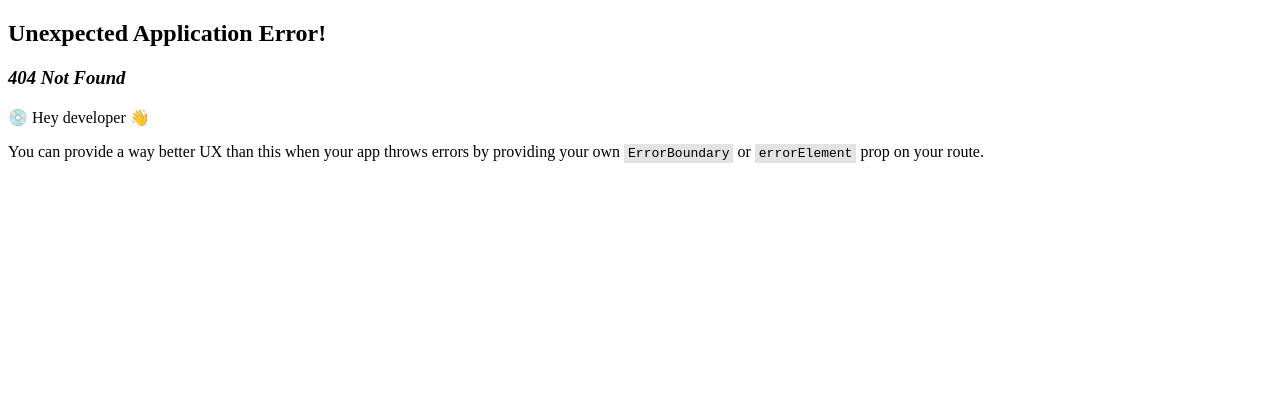
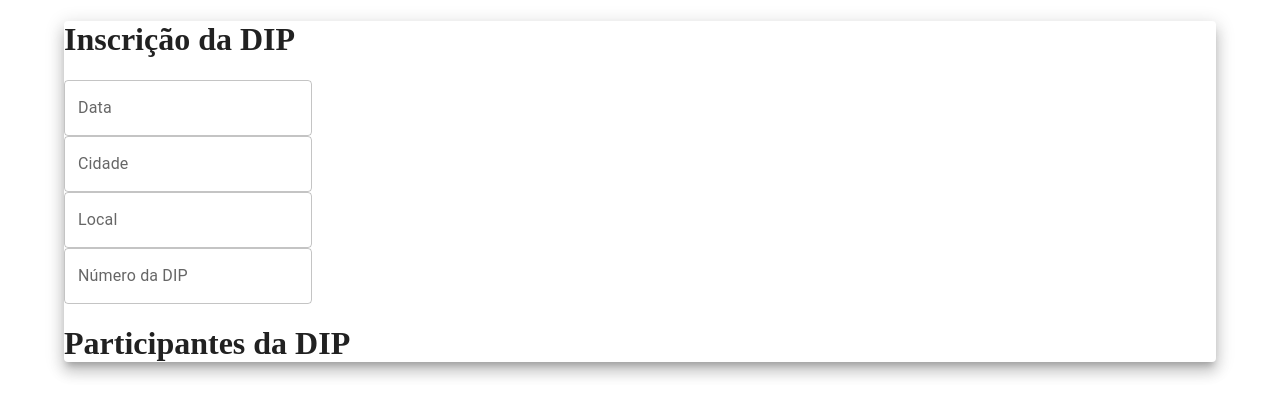
Before and after one commit to rafaelflorespereira/ectolab-requests, a React (Create React App) app: page /dip in a window 1280 px wide. Before the commit this address had no page. Shown: the top 416 px of the page. Built offline with nearby package versions, Linux system fonts and the light colour scheme.

Commit message:
wip:add(feature) dip form

```diff
--- /dev/null
+++ b/src/components/Participant.tsx
@@ -0,0 +1,18 @@
+import React from 'react'
+import { FormControl, TextField } from '@mui/material';
+
+const Participant = () => {
+  return (
+    <>
+      <FormControl>
+        <h1>Participante</h1>
+        <TextField label="Nome" variant="outlined" />
+        <TextField label="E-mail" variant='outlined' />
+        <TextField label="Função" variant='outlined' />
+        <TextField label="Número da DIP" variant='outlined' type={"number"} />
+      </FormControl>
+    </>
+  )
+}
+
+export default Participant
--- a/src/pages/Home.tsx
+++ b/src/pages/Home.tsx
@@ -4,9 +4,8 @@ import { Button } from '@mui/material';
 const Home = () => {
   return (
     <>
-      <h1>Home</h1>
-      <Button variant="outlined" href={"form-for-myself"}>Para mim</Button>
-      <Button variant="outlined" href={"form-for-others"}>Para terceiros</Button>
+      <h1>Sistema de Cadastro da DIP</h1>
+      <Button variant="outlined" href={"dip"}>Cadastrar DIP</Button>
     </>
   )
 }
--- /dev/null
+++ b/src/pages/forms/DIP.tsx
@@ -0,0 +1,32 @@
+import React, { useState } from 'react'
+import { FormControl, TextField, Paper, Container } from '@mui/material';
+import Participant from "../../components/Participant"
+
+type Participant = {
+  name: string,
+  email: string,
+}
+
+const DIP = () => {
+  const [dipParticipants, setDipParticipants] = useState<Participant[]>()
+
+  return (
+    <Container>
+      <Paper elevation={10}>
+        <h1>Inscrição da DIP</h1>
+        <FormControl>
+          <TextField label="Data" variant="outlined" />
+          <TextField label="Cidade" variant='outlined' />
+          <TextField label="Local" variant='outlined' />
+          <TextField label="Número da DIP" variant='outlined' type={"number"} />
+        </FormControl>
+        <h1>Participantes da DIP</h1>
+        {dipParticipants?.map(participant => {
+          return <Participant />
+        })}
+      </Paper>
+    </Container>
+  )
+}
+
+export default DIP
--- a/src/pages/forms/SelfForm.tsx
+++ /dev/null
@@ -1,23 +0,0 @@
-import React from 'react'
-
-const SelfForm = () => {
-    return (
-        <>
-            <h1>Formulário Para Mim</h1>
-            <p>Nome Completo</p>
-            <p>Idade</p>
-            <p>Sexo</p>
-            <p>Endereço</p>
-            <p>Cidade</p>
-            <p>Estado</p>
-            <p>País</p>
-            <p>Email</p>
-            <p>Nível de dor</p>
-            <p>Motivo</p>
-            <p>Termo de Consentimento</p>
-            <p>Botão de Enviar pedido</p>
-        </>
-    )
-}
-
-export default SelfForm
```
Also changed, not shown: src/index.tsx (+4 -8 lines), src/pages/forms/OthersForm.tsx (deleted, +0 -23 lines).
